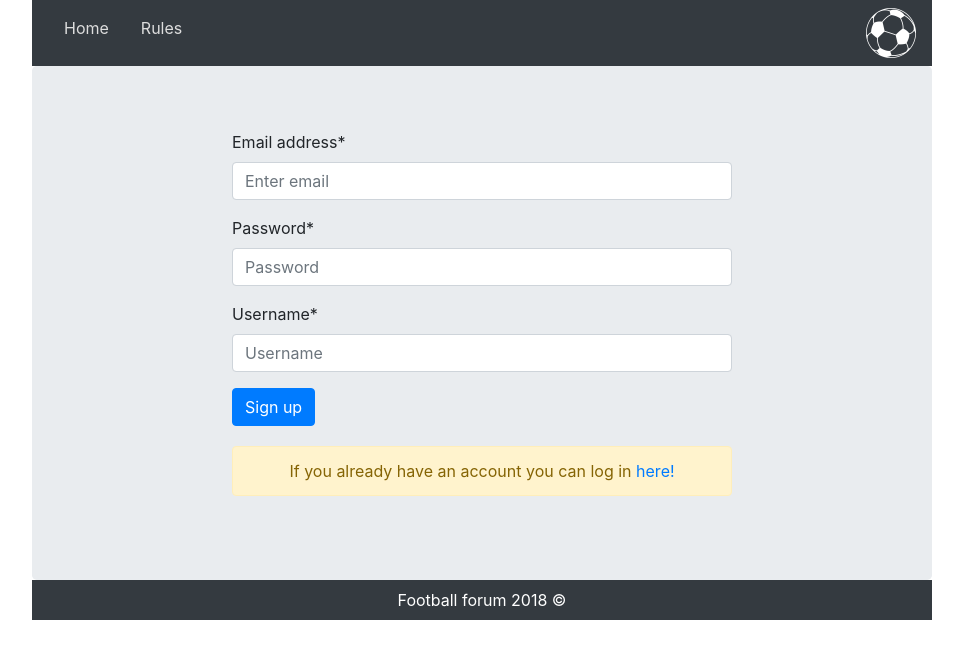
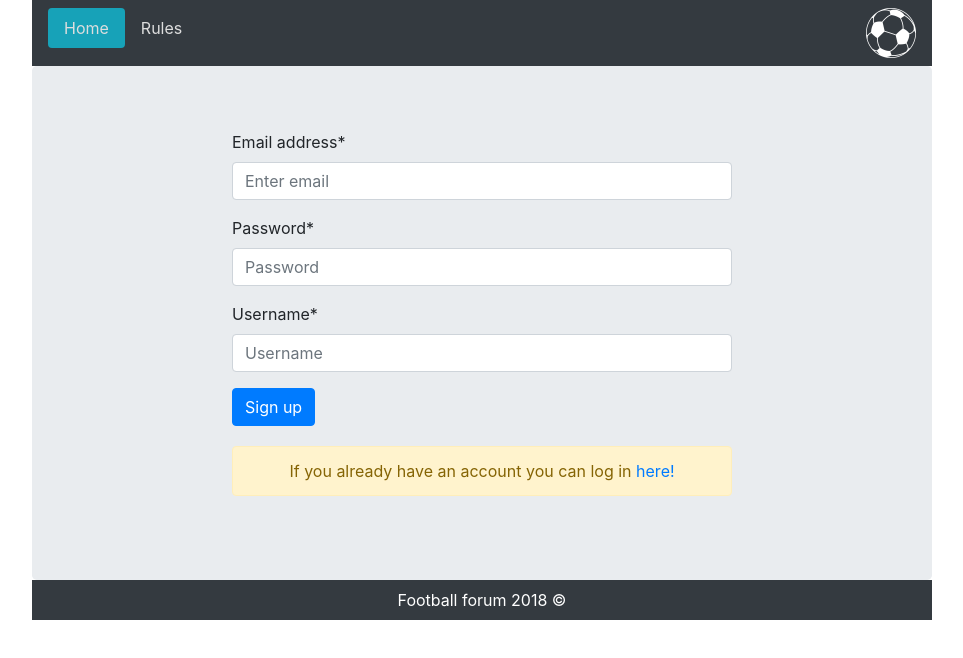
Before and after one commit to TodorGarnev/react-football-project, a React (Create React App) app: page /signup in a window 1280 px wide. Shown: the top 658 px of the page, without its empty margins (158-1121 px from the left). Built offline with nearby package versions, Linux system fonts and the light colour scheme.

Commit message:
Fixed navbar component active class.

```diff
--- a/src/components/AdminPanel/AdminPanel.js
+++ b/src/components/AdminPanel/AdminPanel.js
@@ -70,7 +70,6 @@ export default class AdminPanel extends Component {
     const email = this.state.selectedUser.data.email
     const emailRegEx = /(\w+)\@(\w+)\.[a-zA-Z]/g
     const testEmail = emailRegEx.test(email)
-    console.log(testEmail)
 
     if (!testEmail) {
       this.setState({ error: 'Please enter a valid email!' })
@@ -189,6 +188,8 @@ export default class AdminPanel extends Component {
 
     return (
       <div>
+        {this.state.users.length > 0 ?
+          <div>
             <table className='table text-center'>
               <thead className='bg-info text-white'>
                 <tr>
@@ -217,6 +218,12 @@ export default class AdminPanel extends Component {
                 error={this.state.error}
               />
             }
+          </div> :
+          <div>
+            Loading..
+          </div>
+        }
+
       </div>
     )
   }
--- a/src/components/Form/Clarification.js
+++ b/src/components/Form/Clarification.js
@@ -1,7 +1,7 @@
 import React from 'react'
 
 const Clarification = props => {
-	function toggleSignUp(e, path) {
+  const toggleSignUp = (e, path) => {
     e.preventDefault()
     props.hideError()
     props.history.push(path)
@@ -22,6 +22,4 @@ const Clarification = props => {
   )
 }
 
-
-
 export default Clarification
--- a/src/components/Header/LogOut.js
+++ b/src/components/Header/LogOut.js
@@ -4,16 +4,6 @@ import { withRouter } from 'react-router-dom'
 const LogOut = props => {
   const logOut = e => {
     e.preventDefault()
-
-    fetch(`https://baas.kinvey.com/user/kid_rJZtL7CMQ/_logout`, {
-      method: 'POST',
-      headers: {
-        'Content-Type': 'application/json',
-        Authorization: 'Kinvey ' + localStorage.getItem('token'),
-        'X-Kinvey-API-Version': '3',
-      }
-    })
-
     localStorage.removeItem('token')
     props.history.push('/')
   }
--- a/src/components/Header/Navigation.js
+++ b/src/components/Header/Navigation.js
@@ -1,36 +1,29 @@
 import React from 'react'
-import { NavLink } from 'react-router-dom'
+import { NavLink, withRouter } from 'react-router-dom'
 import LogOut from './LogOut'
 import logo from '../../ball.png'
 
 const Navigation = props => {
-
-  const showLogOut = () => {
-    if (localStorage.getItem('token')) {
-      return (
-        <LogOut user={props.user} />
-      )
-    }
-
-    return null
-  }
+  const { _kmd } = props.user
+  const isLoggedIn = localStorage.getItem('token')
+  const isAdmin = _kmd && (_kmd.roles !== undefined && _kmd.roles.length > 0)
 
   return (
     <nav className='navbar navbar-dark bg-dark justify-content-between d-flex'>
       <div className='nav nav-pills align-self-start'>
-        <NavLink activeClassName='active' className='nav-link' to='/' exact>Home</NavLink>
-        {props.user._kmd && localStorage.getItem('token') ?
-          <NavLink activeClassName='active' className='nav-link' to='/profile'>Profile</NavLink>
-          : ''}
-        {props.user._kmd && localStorage.getItem('token') ?
-          (props.user._kmd.roles !== undefined && props.user._kmd.roles.length > 0) && <NavLink activeClassName='active' className='nav-link' to='/dashboard'>Dashboard</NavLink>
-          : ''}
+        {isLoggedIn && <NavLink activeClassName='active' className='nav-link' to='/home' exact>Home</NavLink>}
+        {!isLoggedIn && props.location.pathname === '/login' ?
+          <NavLink activeClassName='active' className='nav-link' to='/login' exact>Home</NavLink> :
+          !isLoggedIn && <NavLink activeClassName='active' className='nav-link' to='/signup' exact>Home</NavLink>
+        }
+        {isLoggedIn && <NavLink activeClassName='active' className='nav-link' to='/profile'>Profile</NavLink>}
+        {isAdmin && <NavLink activeClassName='active' className='nav-link' to='/dashboard'>Dashboard</NavLink>}
         <NavLink activeClassName='active' className='nav-link' to='/rules'>Rules</NavLink>
       </div>
       <img src={logo} width='50' alt='logo' />
-      {showLogOut()}
+      {isLoggedIn && <LogOut user={props.user} />}
     </nav>
   )
 }
 
-export default Navigation
+export default withRouter(Navigation)
```
Lines whose indentation alone changed are shown as unchanged.
